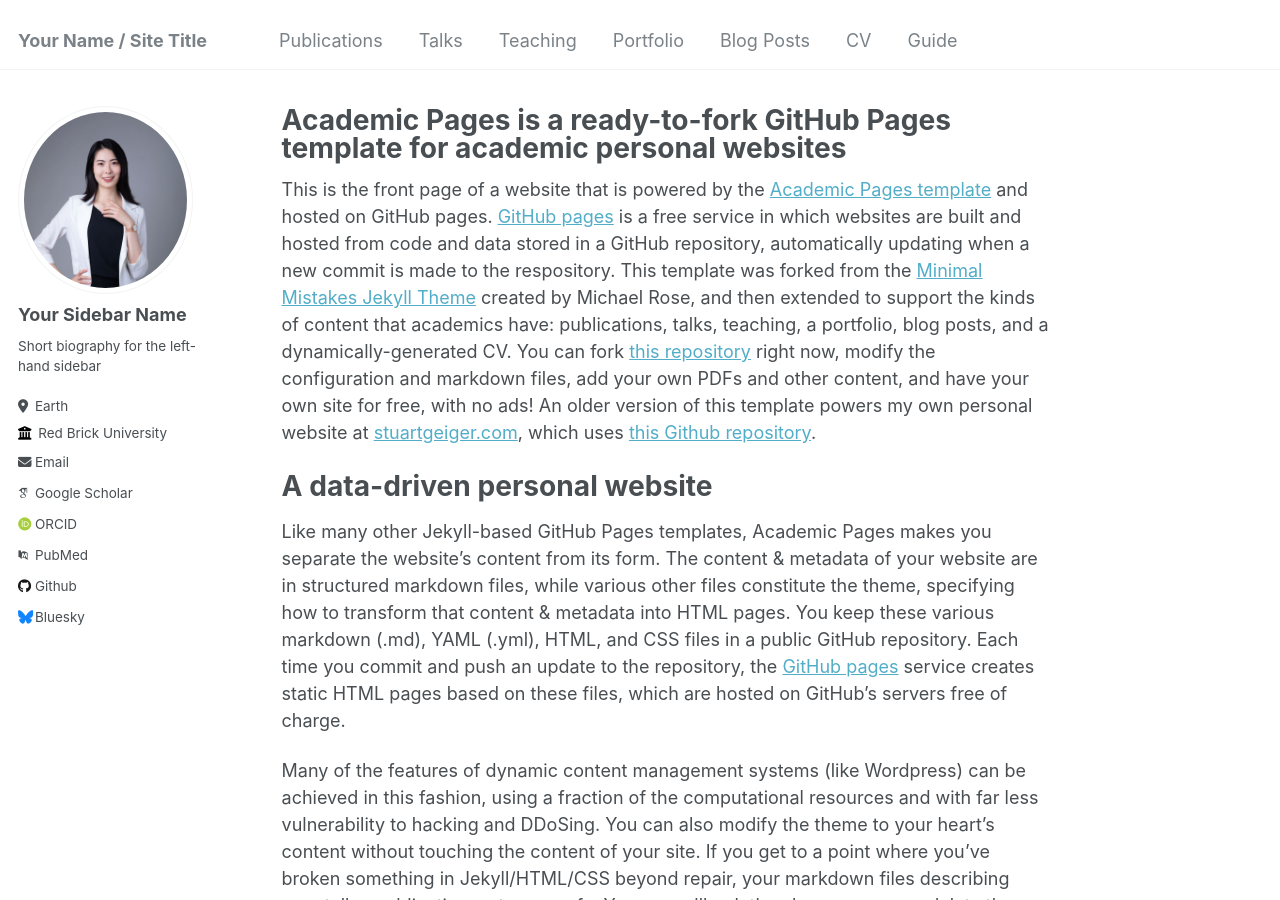
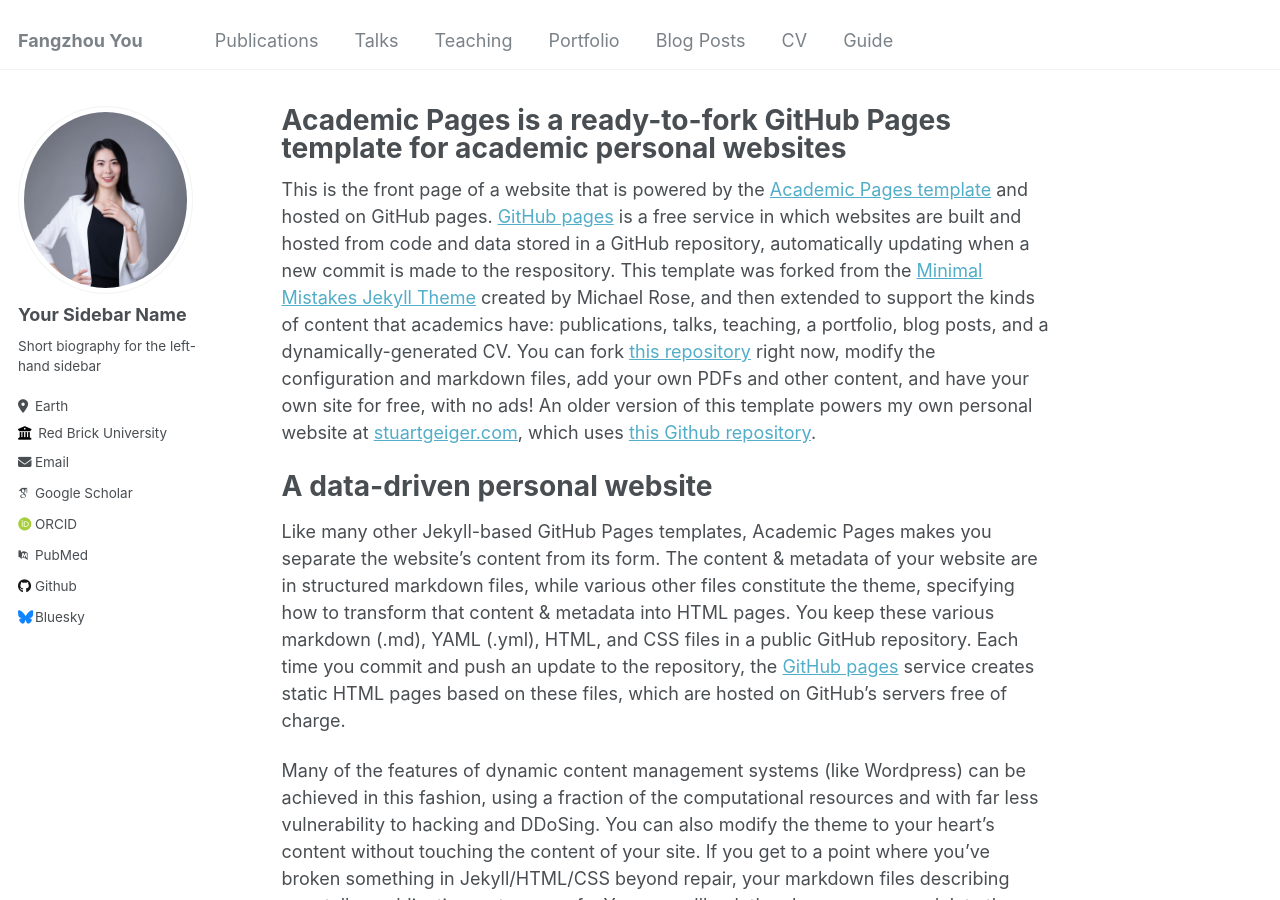
Before and after one commit to HedyYou/fangzhouyou, a Jekyll site: the page built from _pages/about.md, in a window 1280 px wide and 900 px high. Built offline with Jekyll 4.4.1, drawn with Linux system fonts in a browser that asks for light colours; some web fonts are replaced.

Commit message:
Update _config.yml

```diff
--- a/_config.yml
+++ b/_config.yml
@@ -8,7 +8,7 @@
 
 # Basic Site Settings
 locale                   : "en-UK"
-title                    : "Your Name / Site Title"
+title                    : "Fangzhou You"
 title_separator          : "-"
 name                     : &name "Fangzhou You"
 description              : &description "Lecturer in Digital Design"
```
